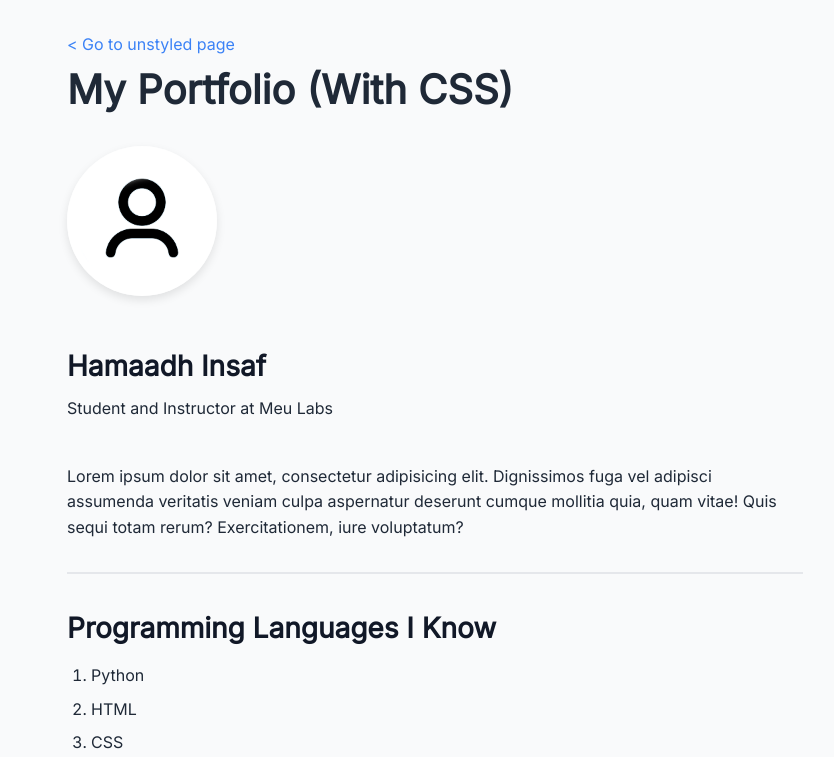
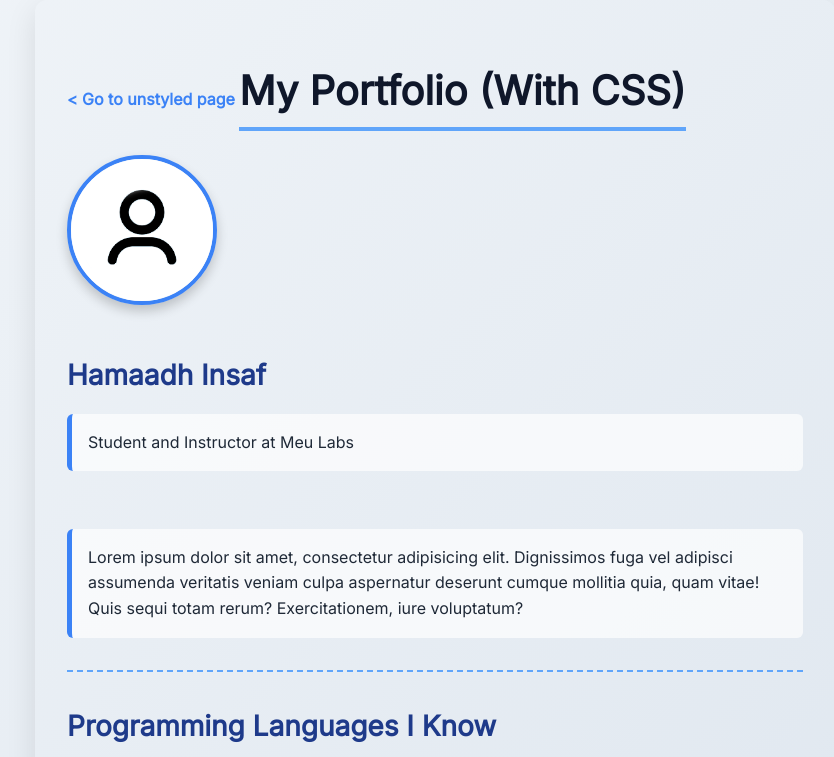
Before and after one commit to HamaadhInsaf/CSS-demo, a plain HTML site: page css.html in a window 1280 px wide. Shown: the top 757 px of the page, without its empty margins (205-1039 px from the left). Drawn offline with Linux system fonts and the light colour scheme.

Commit message:
CSS update

```diff
--- a/style.css
+++ b/style.css
@@ -1,39 +1,47 @@
 * {
-  margin: 0;
+  magrin: 0;
   padding: 0;
   box-sizing: border-box;
 }
 
 body {
   font-family: 'Inter', sans-serif;
-  background: #f9fafb;
+  background: linear-gradient(135deg, #f0f4f8, #d9e2ec);
   color: #1f2937;
   line-height: 1.6;
   padding: 2rem;
   max-width: 800px;
   margin: auto;
+  border-radius: 12px;
+  box-shadow: 0 10px 30px rgba(0, 0, 0, 0.1);
 }
 
 a {
   color: #3b82f6;
   text-decoration: none;
-  transition: color 0.3s ease;
+  transition: all 0.3s ease;
+  font-weight: 600;
 }
 
 a:hover {
-  color: #1d4ed8;
+  color: #1e40af;
+  text-decoration: underline;
 }
 
 h1 {
   font-size: 2.5rem;
   margin-bottom: 0.5rem;
+  color: #0f172a;
+  border-bottom: 4px solid #60a5fa;
+  display: inline-block;
+  padding-bottom: 0.25rem;
 }
 
 h2 {
   font-size: 1.75rem;
   margin-top: 2rem;
   margin-bottom: 0.5rem;
-  color: #111827;
+  color: #1e3a8a;
 }
 
 img {
@@ -41,12 +49,17 @@ img {
   height: 150px;
   border-radius: 50%;
   object-fit: cover;
-  box-shadow: 0 4px 10px rgba(0, 0, 0, 0.1);
+  box-shadow: 0 6px 12px rgba(0, 0, 0, 0.2);
   margin: 1rem 0;
+  border: 4px solid #3b82f6;
 }
 
 p {
   margin-bottom: 1rem;
+  background-color: #ffffffb0;
+  padding: 1rem;
+  border-left: 5px solid #3b82f6;
+  border-radius: 6px;
 }
 
 ol, ul {
@@ -56,11 +69,16 @@ ol, ul {
 
 ol li, ul li {
   padding: 0.25rem 0;
+  background: #ffffffcc;
+  margin: 0.25rem 0;
+  padding: 0.5rem;
+  border-radius: 6px;
+  border-left: 4px solid #60a5fa;
 }
 
 hr {
   border: none;
-  border-top: 2px solid #e5e7eb;
+  border-top: 2px dashed #60a5fa;
   margin: 2rem 0;
 }
 
```
